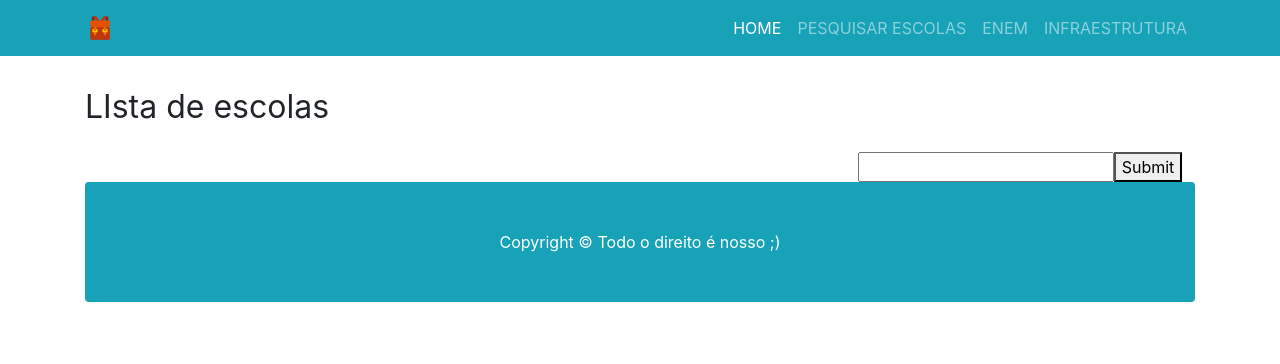
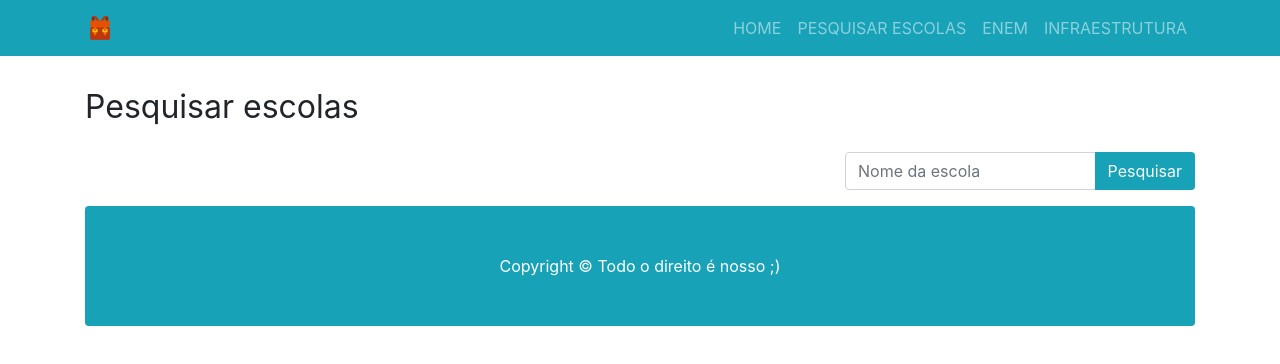
Before and after one commit to maykon-oliveira/escola-open, an Angular app: page /pesquisar-escolas in a window 1280 px wide. Shown: the top 364 px of the page. Built offline with nearby package versions, Linux system fonts and the light colour scheme.

Commit message:
up router. format pesquisar escolas html

```diff
--- a/src/app/analise-enem/analise-enem.component.html
+++ b/src/app/analise-enem/analise-enem.component.html
@@ -46,6 +46,8 @@
         </div>
       </div>
     </div>
+
+    <!-- MENSGAEM DE ERRO -->
     <div [hidden]="!erroMensagem" class="alert alert-danger" role="alert">
       <p>{{erroMensagem}}</p>
     </div>
--- a/src/app/pesquisar-escolas/pesquisar-escolas.component.html
+++ b/src/app/pesquisar-escolas/pesquisar-escolas.component.html
@@ -1,5 +1,5 @@
 <h1 class="my-4">
-  <small>LIsta de escolas</small>
+  <small>Pesquisar escolas</small>
 </h1>
 
 <!-- conteudo -->
@@ -7,19 +7,17 @@
   <!-- parte maior esquerda -->
   <div class="col-lg-8">
     <div *ngFor="let escola of listaEscolas , let i = index ">
-
       <div class="container">
         <p>{{escola['nome']}} </p>
 
         <button type="button" (click)="detalhesEscola(i)" class="btn btn-info" data-toggle="collapse" attr.data-target="{{'#'+ i}}">Detalhes da escola</button>
-          <div class="detalhes" id="{{i}}" class="collapse" >
+        <div class="detalhes" id="{{i}}" class="collapse">
           <table>
             <tr>
               <th id="th1">Possui area Verde </th>
               <th id="th2"> Quantidade de computadores</th>
               <th id="th3">Possui auditorio</th>
               <th id="th4">tipo laboratorio Informatica escola</th>
-
             </tr>
             <tr>
               <td> {{ detalheEscola['areaVerde']}} </td>
@@ -27,23 +25,25 @@
               <td>{{ detalheEscola['auditorio']}} </td>
               <td>{{ detalheEscola['laboratorioInformatica']}}</td>
             </tr>
-
           </table>
         </div>
-
       </div>
-
     </div>
   </div>
   <!-- parte menor direita -->
   <div class="col-lg-4">
     <form #f="ngForm" (ngSubmit)="pesquisarEscola(f.form)" novalidate>
-      <input name="nome-escola" ngModel required #first="ngModel">
-      <button>Submit</button>
+      <div class="input-group mb-3">
+        <input type="text" class="form-control" placeholder="Nome da escola" name="nome-escola" ngModel required #first="ngModel">
+        <div class="input-group-append">
+          <button class="btn bg-info text-light">Pesquisar</button>
+        </div>
+      </div>
     </form>
+
+    <!-- MENSGAEM DE ERRO -->
     <div [hidden]="!erroMensagem" class="alert alert-danger" role="alert">
       <p>{{erroMensagem}}</p>
     </div>
   </div>
-
 </div>
--- a/src/app/pesquisar-escolas/pesquisar-escolas.component.ts
+++ b/src/app/pesquisar-escolas/pesquisar-escolas.component.ts
@@ -7,7 +7,7 @@ import { EducacaoDadosAPIService } from '../service/educacao-dados-api.service';
   styleUrls: ['./pesquisar-escolas.component.css']
 })
 export class PesquisarEscolasComponent implements OnInit {
-
+  erroMensagem: string;
   listaEscolas: any = []
   detalheEscola: any = []
 
--- a/src/index.html
+++ b/src/index.html
@@ -23,19 +23,19 @@
       </button>
       <div class="collapse navbar-collapse" id="navbar">
         <ul class="navbar-nav ml-auto text-uppercase">
-          <li class="nav-item active">
-            <a class="nav-link" href="#">Home
+          <li class="nav-item">
+            <a class="nav-link" href="/">Home
               <span class="sr-only">(current)</span>
             </a>
           </li>
           <li class="nav-item">
-            <a class="nav-link" routerLink="/pesquisar-escolas">PESQUISAR ESCOLAS</a>
+            <a class="nav-link" href="/pesquisar-escolas">PESQUISAR ESCOLAS</a>
           </li>
           <li class="nav-item">
-            <a class="nav-link" routerLink="/enem">ENEM</a>
+            <a class="nav-link" href="/enem">ENEM</a>
           </li>
           <li class="nav-item dropdown">
-            <a class="nav-link" href="#">INFRAESTRUTURA</a>
+            <a class="nav-link">INFRAESTRUTURA</a>
           </li>
         </ul>
       </div>
```
Lines whose indentation alone changed are shown as unchanged.
